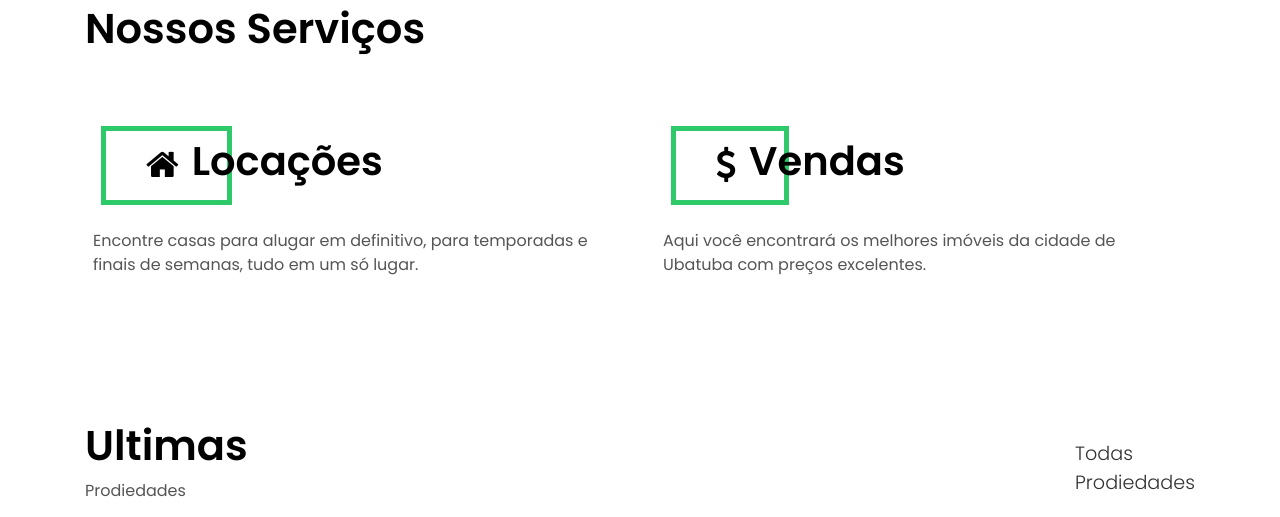
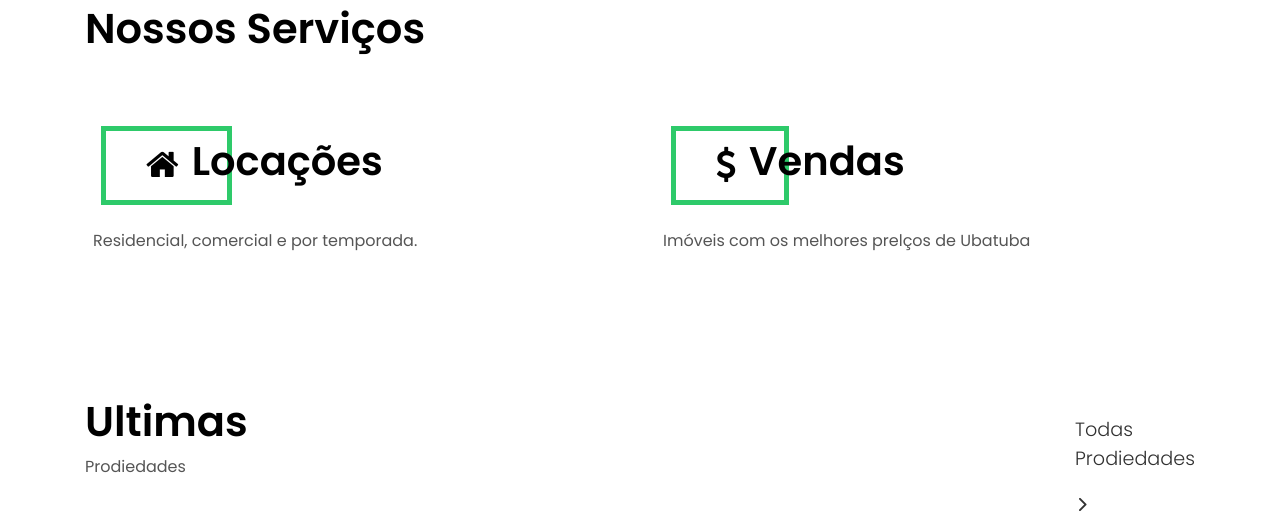
Before and after one commit to vcr25/alugafacil, a CodeIgniter app: page /database/ in a window 1280 px wide. Shown: the part 924-1441 px from the top of the page. Run offline with CodeIgniter, Linux system fonts and the light colour scheme; data that the repository does not hold is empty; some libraries are stand-ins or nearby versions.

Commit message:
Editado as paginas sobre.php, index.php  o footer.php

```diff
--- a/application/views/web/index.php
+++ b/application/views/web/index.php
@@ -178,9 +178,7 @@
 
                 <p class="content-c">
 
-                  Encontre casas para alugar em definitivo, para temporadas e finais de semanas,
-
-                  tudo em um só lugar.
+                 Residencial, comercial e por temporada.
 
                 </p>
 
@@ -224,7 +222,7 @@
 
                 <p class="content-c">
 
-                Aqui você encontrará os melhores imóveis da cidade de Ubatuba com preços excelentes.
+               Imóveis com os melhores prelços de Ubatuba
 
                 </p>
 
@@ -588,7 +586,7 @@
 
                     <h3 class="title-d">
 
-                      <a href="https://www.ubatuba.sp.gov.br/" target="blank" class="link-two">Visite o site</a>
+                      <a href="https://www.ubatuba.sp.gov.br/" target="blank" >Visite o site</a>
 
                     </h3>
 
@@ -634,7 +632,7 @@
 
                     <h3 class="title-d">
 
-                      <a href="https://qualipraia.cetesb.sp.gov.br/qualidade-da-praia/ubatuba.phtml" target="blank" class="link-two">Visite o site</a>
+                      <a href="https://qualipraia.cetesb.sp.gov.br/qualidade-da-praia/ubatuba.phtml" target="blank" >Visite o site</a>
 
                     </h3>
 
@@ -680,7 +678,7 @@
 
                     <h3 class="title-d">
 
-                      <a href="https://fundart.com.br/" target="blank" class="link-two">Visite o site</a>
+                      <a href="https://fundart.com.br/" target="blank" >Visite o site</a>
 
                     </h3>
 
@@ -724,7 +722,7 @@
 
                     <h3 class="title-d">
 
-                      <a href="https://comturubatuba.com.br/" target="blank" class="link-two">Visite
+                      <a href="https://comturubatuba.com.br/" target="blank" >Visite
 
                          o site </a>
 
--- a/application/views/web/layout/footer.php
+++ b/application/views/web/layout/footer.php
@@ -20,7 +20,7 @@
 
               <p class="w-text-a color-text-a">
 
-               Aqui você encontra os melhores imóveis para alugar ou comprar em Ubatuba.
+               Aqui você encontra os melhores imóveis para alugar ou comprar.
 
               </p>
 
@@ -36,12 +36,12 @@
 
                 </li>
 
-                <li class="color-a">
+               <!--  <li class="color-a">
 
                   <span class="color-text-a">Telefone:  <?php echo $sistema->sistema_telefone_fixo; ?> .</span>
 
                 </li>
-
+ -->
                 <li class="color-a">
 
                   <span class="color-text-a">Email: <?php echo $sistema->sistema_email ?> .</span>
```
Also changed, not shown: application/views/web/sobre.php (+6 -16 lines).
